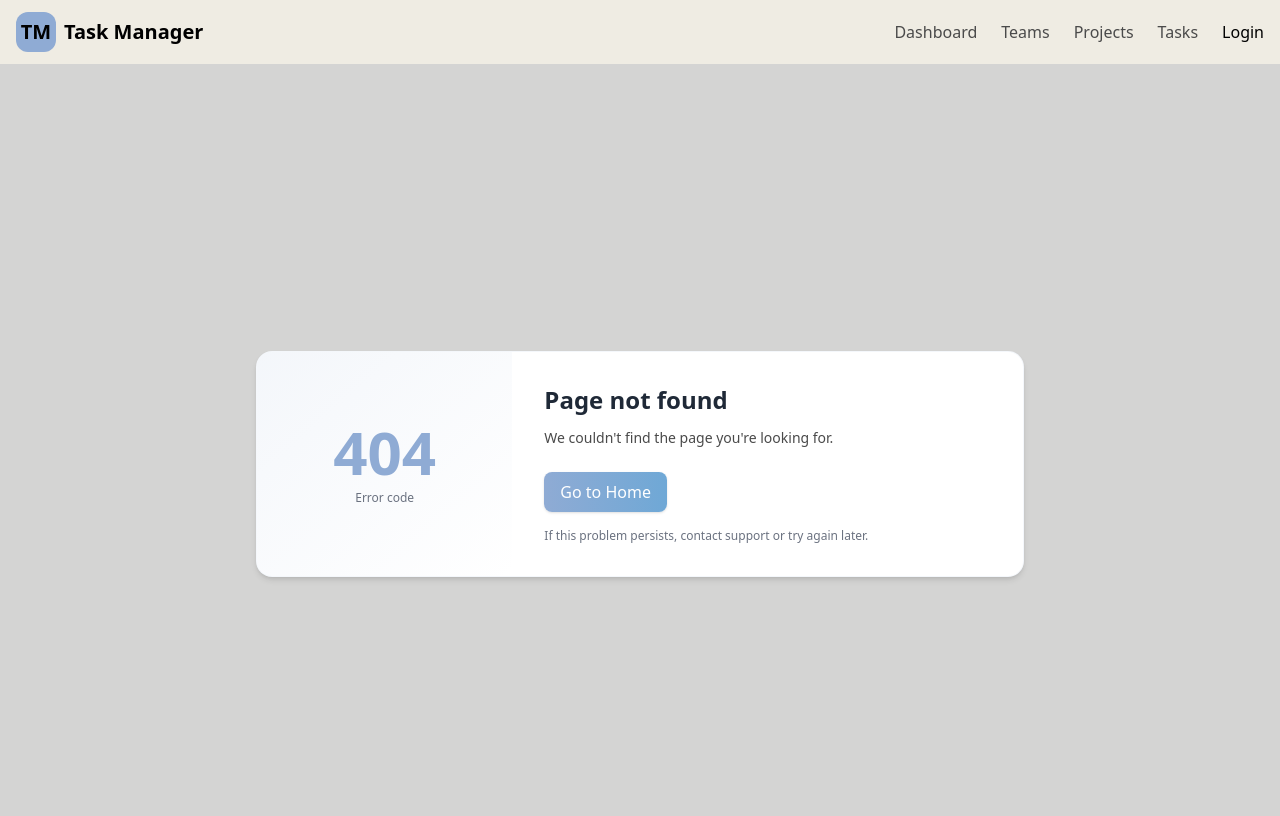
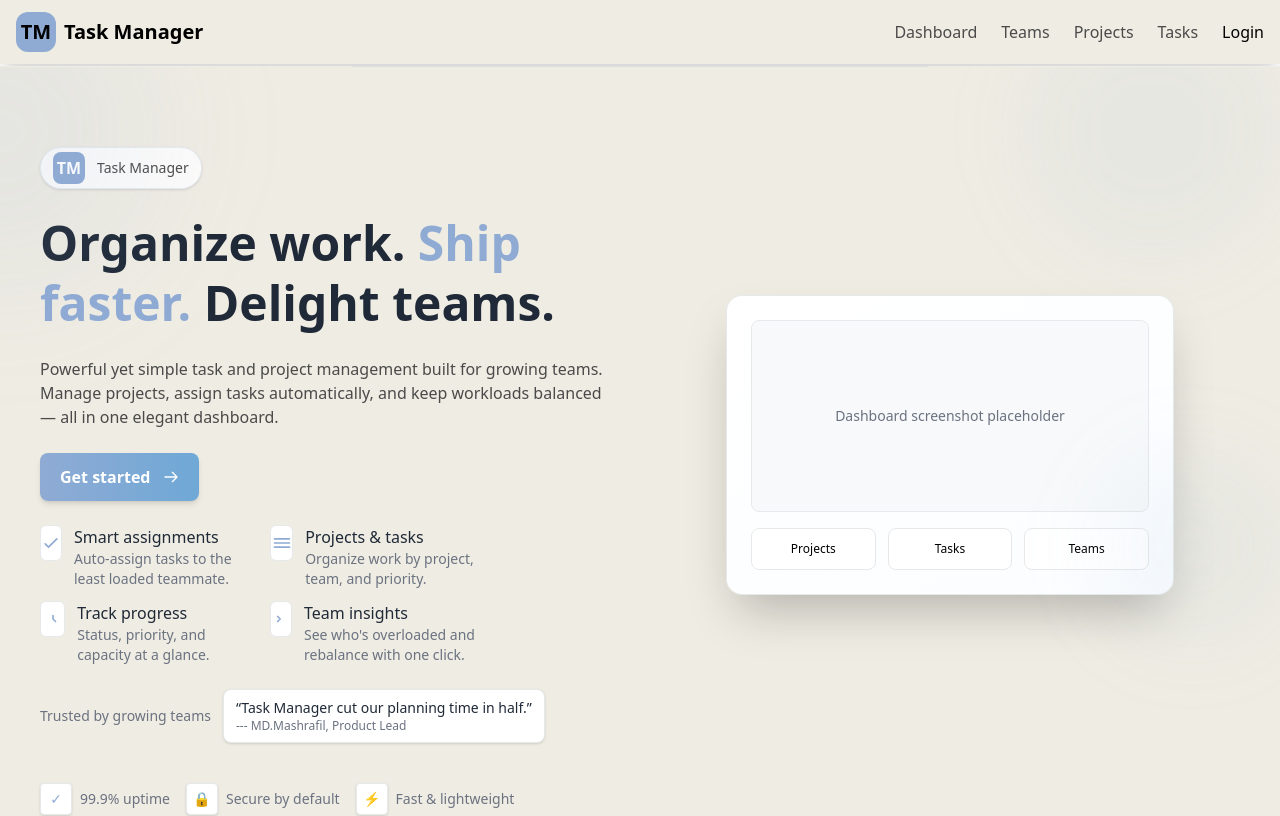
Before and after one commit to mdmasharafilhossain/Smart-Task-Manager-Client, a React (Vite) app: page / in a window 1280 px wide. Shown: the top 816 px of the page. Built offline with nearby package versions, Linux system fonts and the light colour scheme.

Commit message:
Banner Page Added

```diff
--- a/src/components/Banner.jsx
+++ b/src/components/Banner.jsx
@@ -1,18 +1,16 @@
-// Banner.jsx
-import React from "react";
-import { Link } from "react-router-dom";
+import { Link } from "react-router";
 
 export default function Banner() {
   return (
-    <header className="bg-[#EFECE3]">
-      {/* Decorative top wave */}
+    <header className="bg-[#EFECE3] min-h-screen">
+   <div className="w-full max-w-xl mx-auto border-t border-[#8FABD4]/20 mt-0.5"></div>
       <div className="relative overflow-hidden">
         <div className="absolute -left-40 -top-24 w-80 h-80 rounded-full bg-[#8FABD4]/10 blur-3xl animate-blob"></div>
         <div className="absolute right-0 -top-16 w-64 h-64 rounded-full bg-[#8FABD4]/8 blur-2xl animate-blob animation-delay-2000"></div>
 
         <div className="max-w-7xl mx-auto px-6 lg:px-10 py-14 md:py-20">
           <div className="grid md:grid-cols-2 gap-10 items-center">
-            {/* Left: copy */}
+
             <div className="space-y-6">
               <div className="inline-flex items-center gap-3 bg-white/80 border border-[#8FABD4]/20 px-3 py-1 rounded-full shadow-sm w-max">
                 <span className="w-8 h-8 bg-[#8FABD4] rounded-lg flex items-center justify-center text-white font-bold">TM</span>
@@ -28,10 +26,10 @@ export default function Banner() {
                 Manage projects, assign tasks automatically, and keep workloads balanced — all in one elegant dashboard.
               </p>
 
-              {/* CTAs */}
+
               <div className="flex flex-wrap gap-3 items-center">
                 <Link
-                  to="/signup"
+                  to="/register"
                   className="inline-flex items-center gap-3 px-5 py-3 rounded-lg text-white font-semibold shadow-md"
                   style={{ background: "linear-gradient(90deg,#8FABD4,#6FA8D6)" }}
                   aria-label="Get started — sign up"
@@ -40,15 +38,10 @@ export default function Banner() {
                   <svg xmlns="http://www.w3.org/2000/svg" className="w-4 h-4" fill="none" viewBox="0 0 24 24" stroke="currentColor"><path strokeLinecap="round" strokeLinejoin="round" strokeWidth="2" d="M14 5l7 7m0 0l-7 7m7-7H3" /></svg>
                 </Link>
 
-                <a
-                  href="#features"
-                  className="inline-flex items-center gap-2 px-4 py-2 rounded-lg border border-[#E6E9EB] text-[#4A4A4A] hover:border-[#8FABD4] hover:text-[#8FABD4] transition"
-                >
-                  Learn more
-                </a>
+
               </div>
 
-              {/* Feature list */}
+
               <ul id="features" className="grid grid-cols-1 sm:grid-cols-2 gap-3 mt-4 max-w-md">
                 <li className="flex items-start gap-3">
                   <div className="w-9 h-9 rounded-md bg-white border border-[#E6E9EB] flex items-center justify-center text-[#8FABD4]">
@@ -96,18 +89,18 @@ export default function Banner() {
                 <div className="text-sm text-[#6B7280]">Trusted by growing teams</div>
                 <div className="bg-white border border-[#E6E9EB] rounded-lg px-3 py-2 shadow-sm">
                   <div className="text-sm font-medium text-[#1F2937]">“Task Manager cut our planning time in half.”</div>
-                  <div className="text-xs text-[#6B7280]">— A. Ahmed, Product Lead</div>
+                  <div className="text-xs text-[#6B7280]">--- MD.Mashrafil, Product Lead</div>
                 </div>
               </div>
             </div>
 
-            {/* Right: mockup / illustration */}
+
             <div className="relative flex items-center justify-center">
               <div className="hidden lg:block absolute -right-12 -bottom-12 w-48 h-48 rounded-full bg-[#8FABD4]/8 blur-2xl"></div>
 
               <div className="w-full max-w-md rounded-2xl shadow-2xl border border-[#E6E9EB] overflow-hidden transform hover:scale-[1.01] transition">
-                {/* Replace bg with an actual screenshot or illustration */}
-                <div className="bg-gradient-to-br from-white to-[#FBFDFF] p-6">
+
+                <div className="bg-linear-to-br from-white to-[#FBFDFF] p-6">
                   <div className="h-48 bg-[#F7F9FA] rounded-lg border border-[#E6E9EB] flex items-center justify-center text-sm text-[#6B7280]">
                     Dashboard screenshot placeholder
                   </div>
@@ -123,7 +116,7 @@ export default function Banner() {
             </div>
           </div>
 
-          {/* Bottom badges */}
+
           <div className="mt-10 flex flex-wrap items-center gap-4 text-sm text-[#6B7280]">
             <div className="flex items-center gap-2">
               <span className="w-8 h-8 rounded bg-white border border-[#E6E9EB] flex items-center justify-center text-[#8FABD4] shadow-sm">✓</span>
--- a/src/pages/HomePage.jsx
+++ b/src/pages/HomePage.jsx
@@ -1,10 +1,11 @@
-import ErrorPage from "../components/ErrorPage";
+import Banner from "../components/Banner";
+
 
 
 const HomePage = () => {
     return (
         <div>
-            <ErrorPage/>
+            <Banner />
         </div>
     );
 };
```
